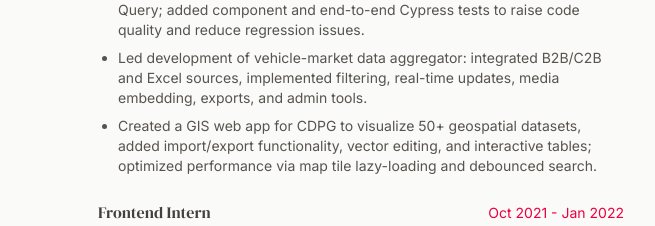
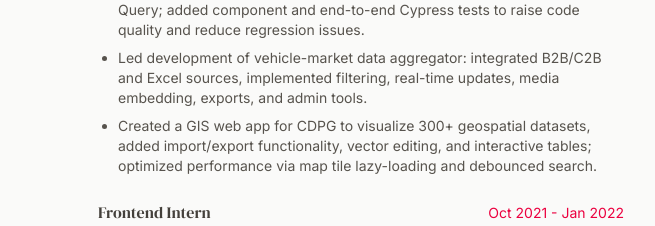
Before and after one commit to itsparasbisht/new-portfolio, a Next.js app: page /experience in a window 1280 px wide. Shown: the part 1004-1230 px from the top of the page, without its empty margins (312-967 px from the left). Built offline with nearby package versions, Linux system fonts and the light colour scheme.

Commit message:
description changes

```diff
--- a/src/app/experience/page.tsx
+++ b/src/app/experience/page.tsx
@@ -20,7 +20,7 @@ const experiences = [
         description: [
           "Rebuilt core React application with TypeScript, TailwindCSS, and TanStack Query; added component and end-to-end Cypress tests to raise code quality and reduce regression issues.",
           "Led development of vehicle-market data aggregator: integrated B2B/C2B and Excel sources, implemented filtering, real-time updates, media embedding, exports, and admin tools.",
-          "Created a GIS web app for CDPG to visualize 50+ geospatial datasets, added import/export functionality, vector editing, and interactive tables; optimized performance via map tile lazy-loading and debounced search.",
+          "Created a GIS web app for CDPG to visualize 300+ geospatial datasets, added import/export functionality, vector editing, and interactive tables; optimized performance via map tile lazy-loading and debounced search.",
         ],
       },
       {
```
